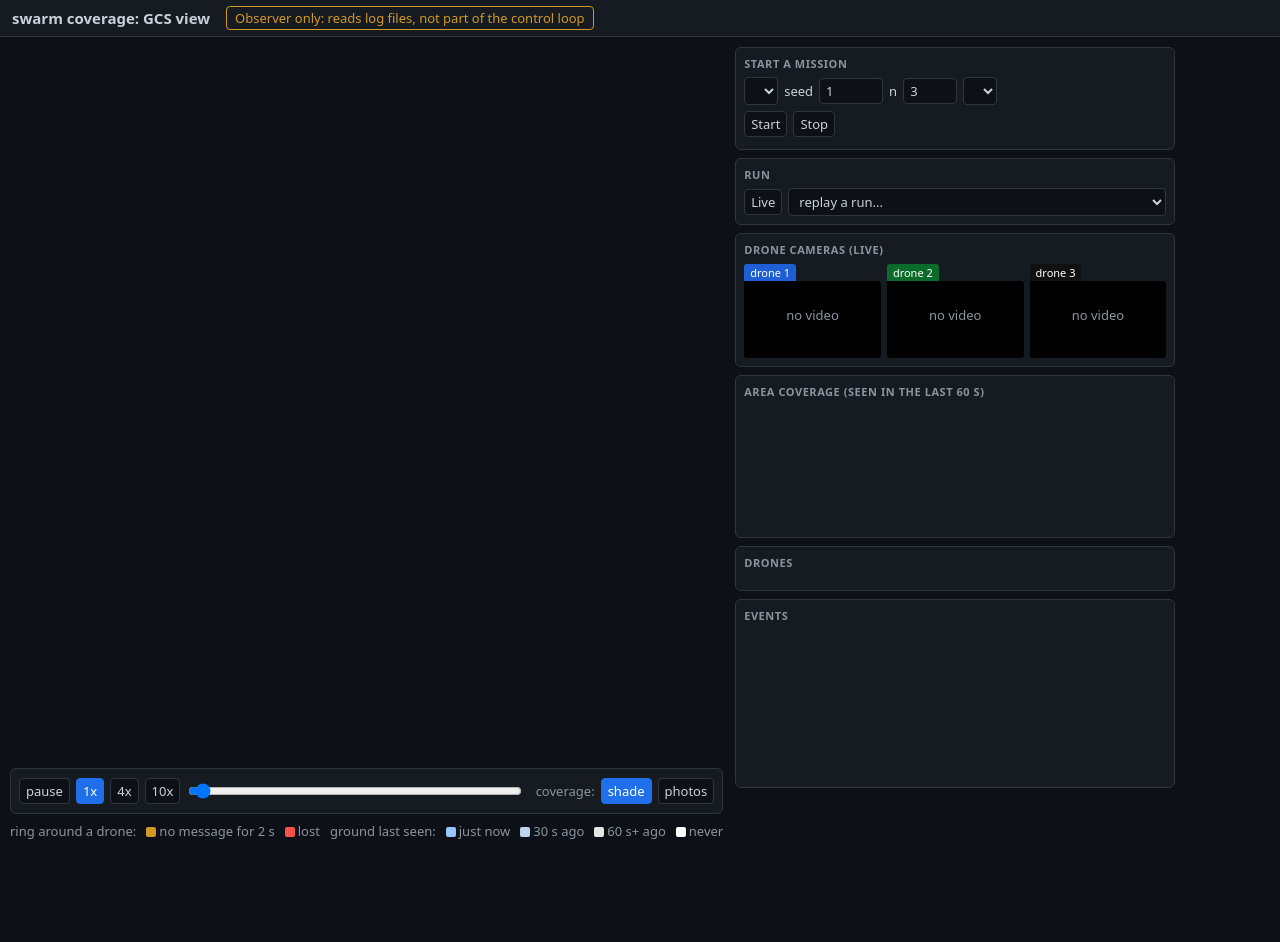
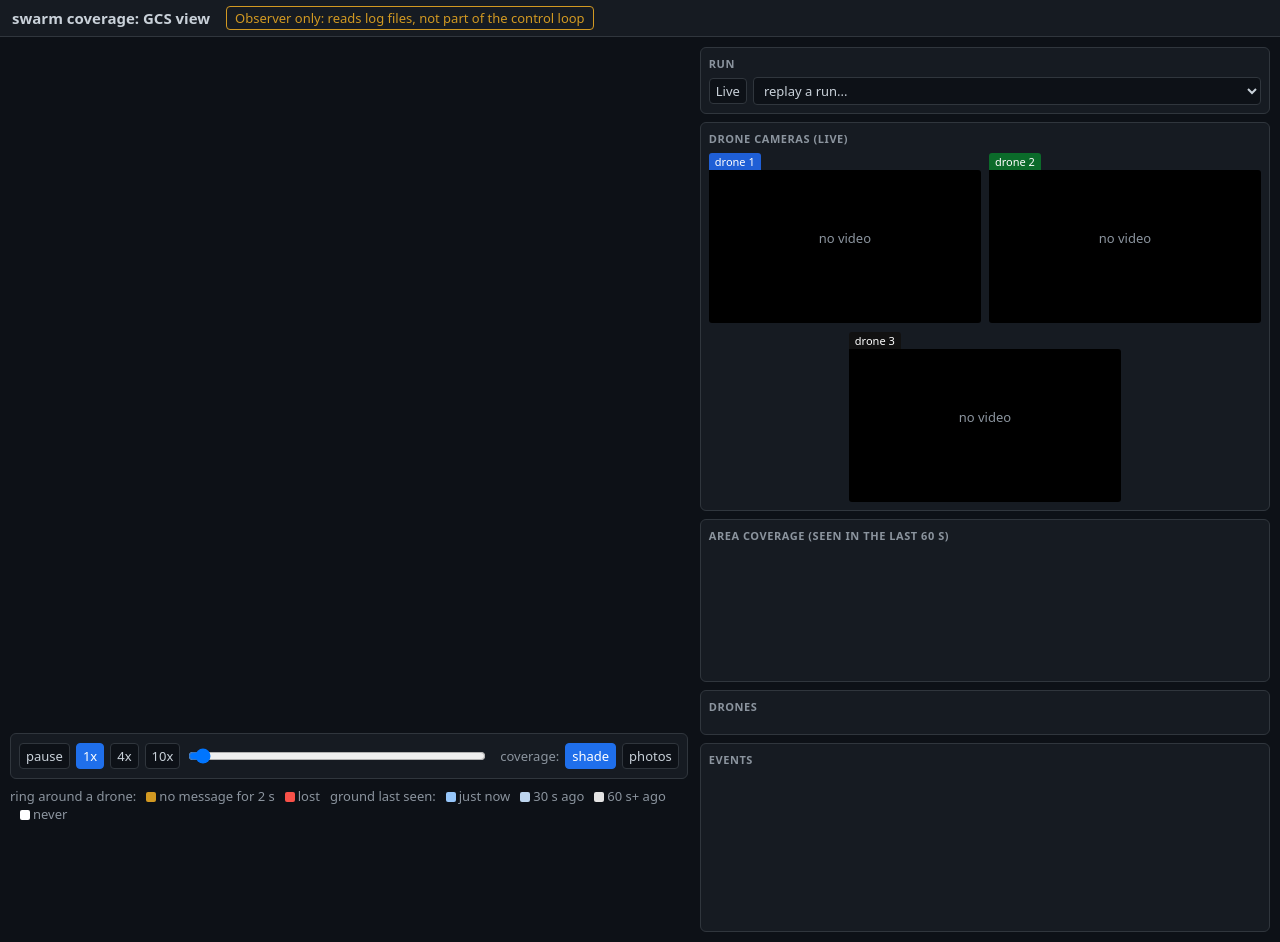
Before and after one commit to deepakpopli/ap-swarm-coverage, a plain HTML site: page gui/static/index.html in a window 1280 px wide. Before the commit the page ends 850 px from the top, so only its background shows below. Drawn offline with Linux system fonts and the light colour scheme; no server answers.

Commit message:
gui: three larger camera players (two above one), click for full screen; compact zone box; no start box

```diff
--- a/gui/static/index.html
+++ b/gui/static/index.html
@@ -5,7 +5,7 @@ body{margin:0;background:#0d1117;color:#c9d1d9;font:13px system-ui,sans-serif}
 header{display:flex;gap:16px;align-items:center;padding:6px 12px;background:#161b22;border-bottom:1px solid #30363d}
 header b{font-size:15px} .observer{color:#d29922;border:1px solid #d29922;border-radius:4px;padding:2px 8px}
 main{display:flex;gap:12px;padding:10px}
-.col{display:flex;flex-direction:column;gap:8px} .side{width:440px}
+.col{display:flex;flex-direction:column;gap:8px} .side{width:600px}
 .box{background:#161b22;border:1px solid #30363d;border-radius:6px;padding:8px}
 .box h3{margin:0 0 6px;font-size:11px;text-transform:uppercase;color:#8b949e;letter-spacing:.05em}
 select,input,button{background:#0d1117;color:#c9d1d9;border:1px solid #30363d;border-radius:4px;padding:3px 6px;font:inherit}
@@ -15,8 +15,8 @@ table{border-collapse:collapse;width:100%} td,th{padding:2px 6px;text-align:left
 th{color:#8b949e;font-weight:normal}
 #log{height:150px;overflow-y:auto;font:12px ui-monospace,monospace;white-space:pre-wrap}
 #tail{max-height:110px;overflow:auto;font:11px ui-monospace,monospace;white-space:pre-wrap;margin:4px 0 0;color:#8b949e}
-#slider{flex:1} .big{font-size:20px;color:#e6edf3} .dim{color:#8b949e} .huge{font-size:40px;font-weight:600}
-.bar{height:8px;background:#30363d;border-radius:4px;margin:4px 0 6px} .bar div{height:100%;border-radius:4px}
+#slider{flex:1} .big{font-size:20px;color:#e6edf3} .dim{color:#8b949e} .huge{font-size:26px;font-weight:600}
+.bar{height:5px;background:#30363d;border-radius:3px;margin:2px 0 4px} .bar div{height:100%;border-radius:4px}
 #map{border-radius:6px}
 .legend span{display:inline-block;width:10px;height:10px;border-radius:2px;margin:0 3px 0 10px;vertical-align:-1px}
 </style></head><body>
@@ -25,7 +25,7 @@ th{color:#8b949e;font-weight:normal}
 <span id="source" class="dim"></span></header>
 <main>
 <div class="col">
-  <canvas id="map" width="700" height="700"></canvas>
+  <canvas id="map" width="620" height="620"></canvas>
   <div class="box row">
     <button id="play">pause</button>
     <button data-speed="1" class="on">1x</button><button data-speed="4">4x</button><button data-speed="10">10x</button>
@@ -37,7 +37,7 @@ th{color:#8b949e;font-weight:normal}
   &nbsp; ground last seen:<span style="background:#96c6fa"></span>just now<span style="background:#bdd5ef"></span>30 s ago<span style="background:#e4e4e4"></span>60 s+ ago<span style="background:#fff"></span>never</div>
 </div>
 <div class="col side">
-  <div class="box"><h3>Start a mission</h3><div class="row">
+  <div class="box" hidden><h3>Start a mission</h3><div class="row">
     <select id="mission"></select> seed <input id="seed" type="number" value="1" style="width:50px">
     n <input id="n" type="number" value="3" min="1" max="8" style="width:40px">
     <select id="backend"></select></div>
--- a/gui/static/video.js
+++ b/gui/static/video.js
@@ -25,7 +25,7 @@
 
   function makePlayer(id) {
     const cell = document.createElement("div");
-    cell.style.cssText = "flex:1;min-width:0;position:relative";
+    cell.style.cssText = "min-width:0;position:relative";
     cell.innerHTML = `<div class="vlabel" style="font-size:11px;color:#fff;padding:1px 6px;border-radius:3px 3px 0 0;display:inline-block">drone ${id}</div>` +
       `<video muted autoplay playsinline style="width:100%;aspect-ratio:16/9;background:#000;display:block;border-radius:0 3px 3px 3px"></video>` +
       `<div class="vmsg dim" style="position:absolute;left:0;right:0;top:45%;text-align:center">no video</div>`;
@@ -33,6 +33,10 @@
       label: cell.querySelector(".vlabel"), pc: null, timer: null, on: false};
     p.label.style.background = COLORS[(id - 1) % COLORS.length];
     p.video.onplaying = () => (p.msg.hidden = true);
+    p.video.title = "click: full screen";
+    p.video.style.cursor = "zoom-in";
+    p.video.onclick = () => (document.fullscreenElement ? document.exitFullscreen()
+      : p.video.requestFullscreen && p.video.requestFullscreen());
     return p;
   }
 
@@ -73,10 +77,10 @@
     }
   }
 
-  const row = document.createElement("div");
-  row.className = "row";
-  row.style.alignItems = "flex-start";
+  const row = document.createElement("div");   // two on top, the third centred below
+  row.style.cssText = "display:grid;grid-template-columns:1fr 1fr;gap:8px";
   for (let id = 1; id <= N; id++) { const p = makePlayer(id); players.push(p); row.appendChild(p.cell); }
+  if (N % 2) players[N - 1].cell.style.cssText += ";grid-column:1 / span 2;justify-self:center;width:calc(50% - 4px)";
   box.appendChild(row);
   players.forEach((p) => stop(p, false));
   setInterval(() => {
```
